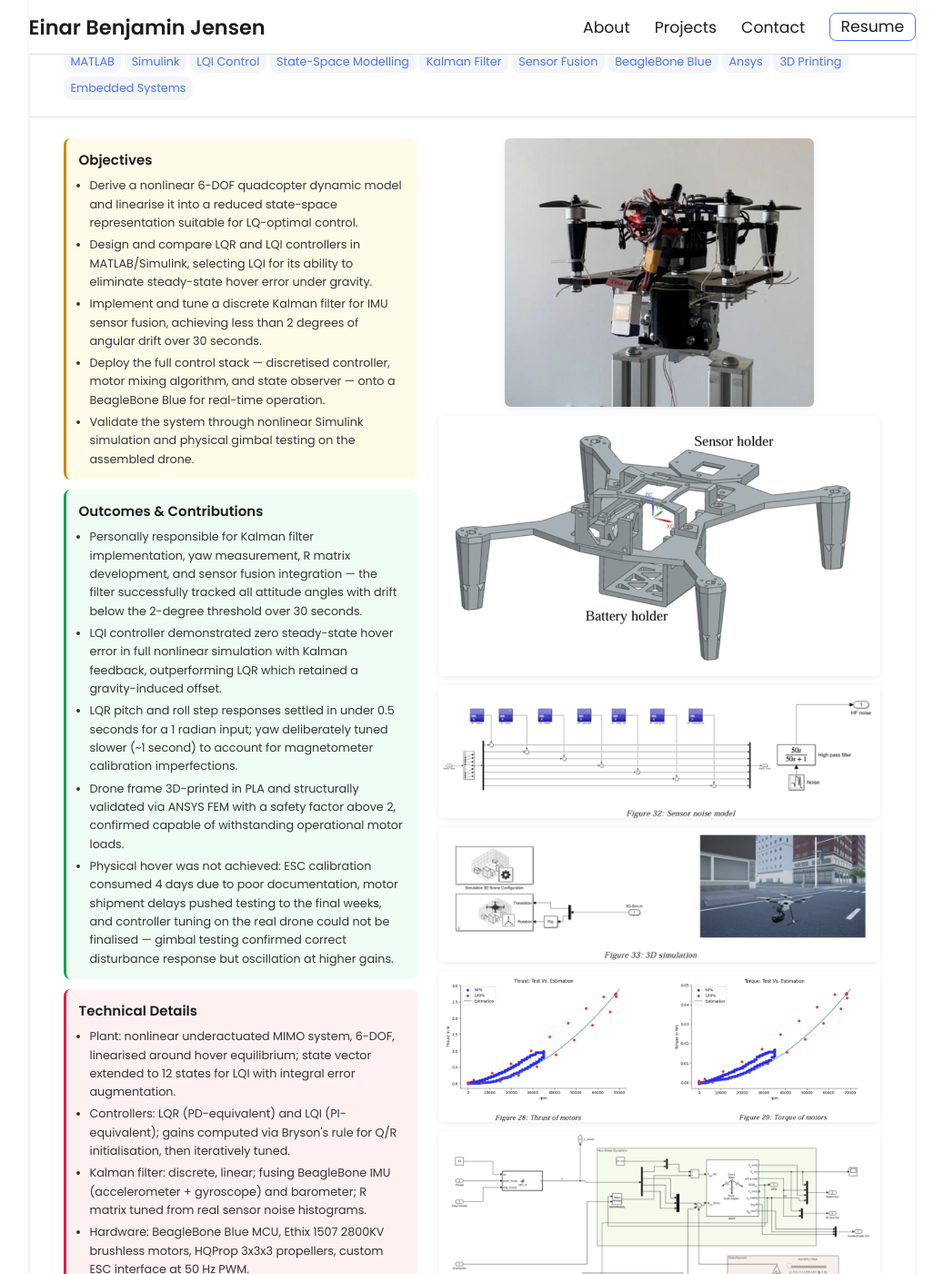
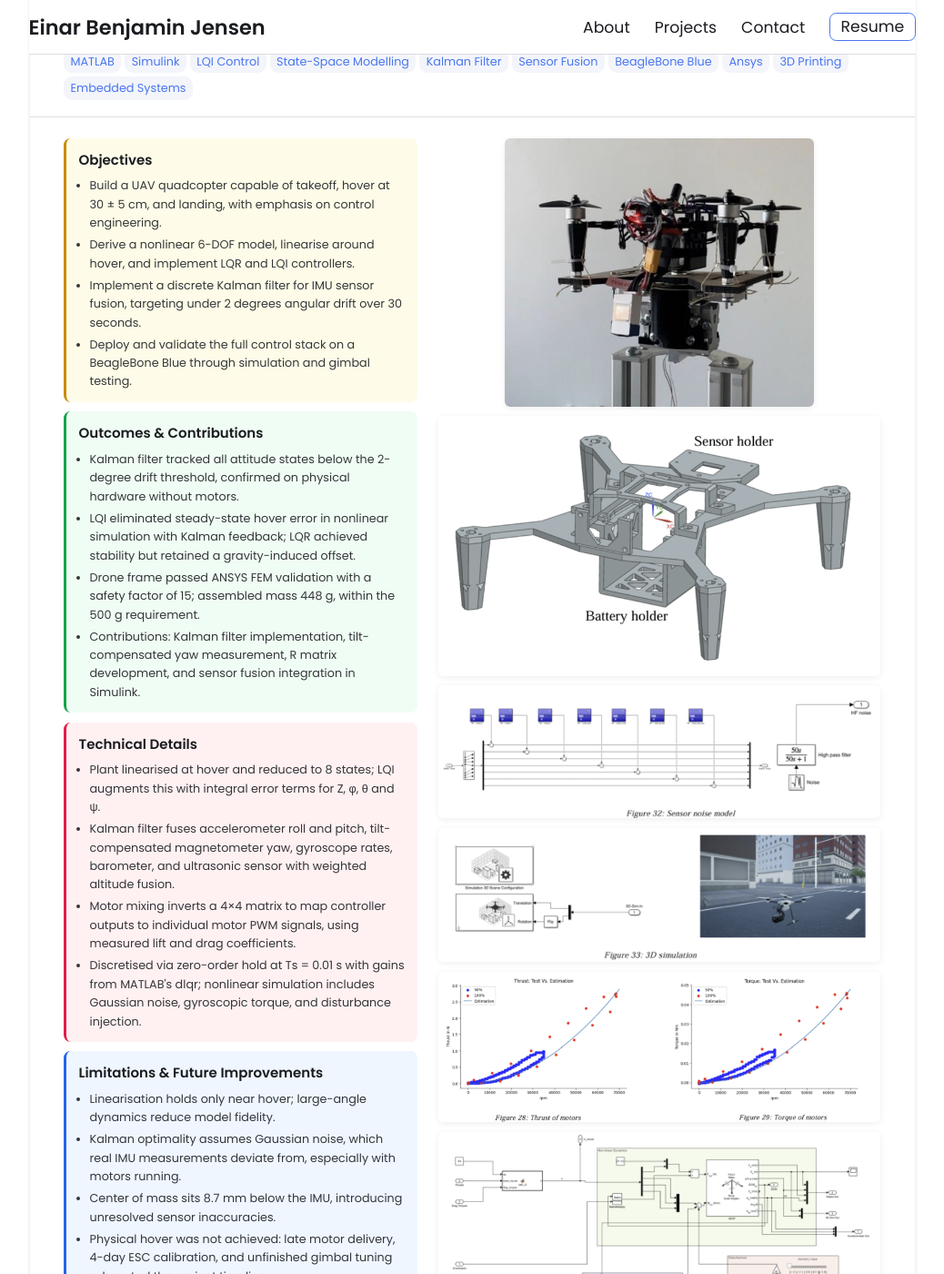
Before and after one commit to ebj17/ebj17.github.io, a Jekyll site: the page built from _projects/quadcopter-stabilisation/index.md, in a window 1280 px wide and 1400 px high, scrolled down 532 px. Shown: the whole window at 91% size, without its empty margins (121-1159 px from the left). Built offline with Jekyll 4.4.1, drawn with Linux system fonts in a browser that asks for light colours; some of the changed text lies outside the part shown.

Commit message:
Update quadcopter project with revised content
Replace all spec box sections with accurate descriptions
of the LQI controller, Kalman filter, motor mixing, and FEM results.

Co-Authored-By: Claude Sonnet 4.6 <noreply@anthropic.com>

```diff
--- a/_projects/quadcopter-stabilisation/index.md
+++ b/_projects/quadcopter-stabilisation/index.md
@@ -31,32 +31,29 @@ image_scales:               # optional: width per gallery image in order (100% =
 
 # ── SPEC BOXES ───────────────────────────────────────────────────────────────
 objectives:                    # yellow box — what you set out to do
-  - Derive a nonlinear 6-DOF quadcopter dynamic model and linearise it into a reduced state-space representation suitable for LQ-optimal control.
-  - Design and compare LQR and LQI controllers in MATLAB/Simulink, selecting LQI for its ability to eliminate steady-state hover error under gravity.
-  - Implement and tune a discrete Kalman filter for IMU sensor fusion, achieving less than 2 degrees of angular drift over 30 seconds.
-  - Deploy the full control stack — discretised controller, motor mixing algorithm, and state observer — onto a BeagleBone Blue for real-time operation.
-  - Validate the system through nonlinear Simulink simulation and physical gimbal testing on the assembled drone.
+  - "Build a UAV quadcopter capable of takeoff, hover at 30 ± 5 cm, and landing, with emphasis on control engineering."
+  - Derive a nonlinear 6-DOF model, linearise around hover, and implement LQR and LQI controllers.
+  - Implement a discrete Kalman filter for IMU sensor fusion, targeting under 2 degrees angular drift over 30 seconds.
+  - Deploy and validate the full control stack on a BeagleBone Blue through simulation and gimbal testing.
 
 outcomes:                      # green box — key results and achievements
-  - Personally responsible for Kalman filter implementation, yaw measurement, R matrix development, and sensor fusion integration — the filter successfully tracked all attitude angles with drift below the 2-degree threshold over 30 seconds.
-  - LQI controller demonstrated zero steady-state hover error in full nonlinear simulation with Kalman feedback, outperforming LQR which retained a gravity-induced offset.
-  - LQR pitch and roll step responses settled in under 0.5 seconds for a 1 radian input; yaw deliberately tuned slower (~1 second) to account for magnetometer calibration imperfections.
-  - Drone frame 3D-printed in PLA and structurally validated via ANSYS FEM with a safety factor above 2, confirmed capable of withstanding operational motor loads.
-  - "Physical hover was not achieved: ESC calibration consumed 4 days due to poor documentation, motor shipment delays pushed testing to the final weeks, and controller tuning on the real drone could not be finalised — gimbal testing confirmed correct disturbance response but oscillation at higher gains."
+  - Kalman filter tracked all attitude states below the 2-degree drift threshold, confirmed on physical hardware without motors.
+  - LQI eliminated steady-state hover error in nonlinear simulation with Kalman feedback; LQR achieved stability but retained a gravity-induced offset.
+  - "Drone frame passed ANSYS FEM validation with a safety factor of 15; assembled mass 448 g, within the 500 g requirement."
+  - "Contributions: Kalman filter implementation, tilt-compensated yaw measurement, R matrix development, and sensor fusion integration in Simulink."
 
 technical:                     # red box — technologies, methods, and implementation details
-  - "Plant: nonlinear underactuated MIMO system, 6-DOF, linearised around hover equilibrium; state vector extended to 12 states for LQI with integral error augmentation."
-  - "Controllers: LQR (PD-equivalent) and LQI (PI-equivalent); gains computed via Bryson's rule for Q/R initialisation, then iteratively tuned."
-  - "Kalman filter: discrete, linear; fusing BeagleBone IMU (accelerometer + gyroscope) and barometer; R matrix tuned from real sensor noise histograms."
-  - "Hardware: BeagleBone Blue MCU, Ethix 1507 2800KV brushless motors, HQProp 3x3x3 propellers, custom ESC interface at 50 Hz PWM."
-  - "Simulation: full nonlinear Simulink model with Gaussian process and measurement noise; 3D visualisation block included."
-  - "FEM: ANSYS Workbench static structural analysis; safety factor > 2 confirmed under operational thrust loads."
+  - "Plant linearised at hover and reduced to 8 states; LQI augments this with integral error terms for Z, φ, θ and ψ."
+  - "Kalman filter fuses accelerometer roll and pitch, tilt-compensated magnetometer yaw, gyroscope rates, barometer, and ultrasonic sensor with weighted altitude fusion."
+  - "Motor mixing inverts a 4×4 matrix to map controller outputs to individual motor PWM signals, using measured lift and drag coefficients."
+  - "Discretised via zero-order hold at Ts = 0.01 s with gains from MATLAB's dlqr; nonlinear simulation includes Gaussian noise, gyroscopic torque, and disturbance injection."
 
 limitations:                   # blue box — known constraints and future directions
-  - Linearisation holds only near the hover equilibrium — large-angle manoeuvres reduce model fidelity and may destabilise the controller.
-  - Kalman filter optimality assumes Gaussian noise; real IMU noise characteristics deviate from this, limiting estimator precision.
-  - Physical hover could not be finalised within the project timeline due to ESC calibration delays and late motor delivery.
-  - "Future work: finalise physical tuning using the established Q-matrix strategy, extend to full trajectory tracking with LQI, and investigate nonlinear or adaptive control for coupled rotational dynamics."
+  - Linearisation holds only near hover; large-angle dynamics reduce model fidelity.
+  - "Kalman optimality assumes Gaussian noise, which real IMU measurements deviate from, especially with motors running."
+  - Center of mass sits 8.7 mm below the IMU, introducing unresolved sensor inaccuracies.
+  - "Physical hover was not achieved: late motor delivery, 4-day ESC calibration, and unfinished gimbal tuning exhausted the project timeline."
+  - Next steps are finalising gimbal tuning and progressing to free-flight LQI trajectory tracking.
 
 # ── GALLERY ──────────────────────────────────────────────────────────────────
 # Drop any image named gallery-1.jpg, gallery-2.jpg, gallery-3.jpg etc. into
```
